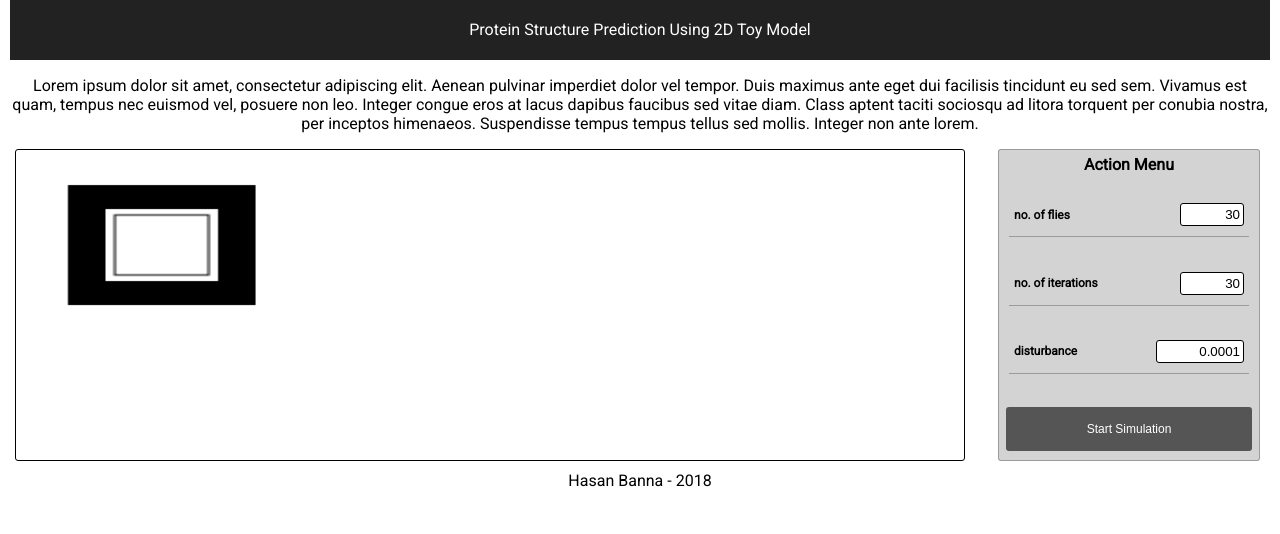
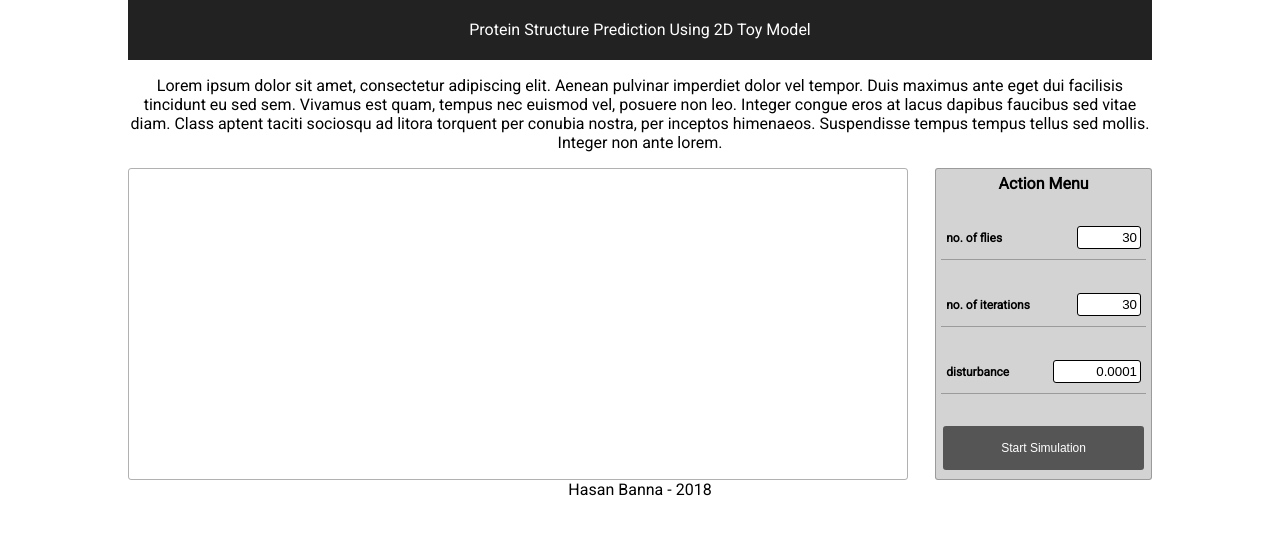
Before and after one commit to hasanbanna/dispersive-flies-showcase, a React (Create React App) app: page / in a window 1280 px wide. Shown: the top 534 px of the page. Built offline with nearby package versions, Linux system fonts and the light colour scheme.

Commit message:
layout changes

```diff
--- a/src/App.css
+++ b/src/App.css
@@ -4,6 +4,11 @@
   text-align: center;
   font-family: 'Roboto';
   -webkit-font-smoothing: antialiased;
+  display: flex;
+  flex-direction: column;
+  width: 80%;
+  margin: auto;
+  /* border: 1px solid black; */
 }
 
 .App-header {
@@ -21,9 +26,6 @@
   font-size: large;
 }
 
-div {
-  margin:0 5px 5px 5px;
-}
 .simulation-container {
   display: flex;
   justify-content: space-between;
@@ -133,7 +135,3 @@ tr:nth-child(even) {
   cursor: pointer;
   border-radius: 3px;
 }
-
-#tutorial {
-  border: 1px solid black;
-}
--- a/src/App.js
+++ b/src/App.js
@@ -32,7 +32,7 @@ class Simulation extends Component {
   render () {
     return (
     <div className="simulation-container">
-      <canvas className="canvas" id="tutorial" width="500" height="250"></canvas>
+      <canvas className="canvas" id="tutorial" width="150" height="250"></canvas>
       <ActionMenu />
     </div>
     )
@@ -40,10 +40,10 @@ class Simulation extends Component {
   componentDidMount() {
     let canvas = document.getElementById('tutorial');
     if(canvas.getContext){
-      var ctx = canvas.getContext('2d');
-      ctx.fillRect(25, 25, 100, 100);
-      ctx.clearRect(45, 45, 60, 60);
-      ctx.strokeRect(50, 50, 50, 50);
+      // var ctx = canvas.getContext('2d');
+      // ctx.fillRect(25, 25, 100, 100);
+      // ctx.clearRect(45, 45, 60, 60);
+      // ctx.strokeRect(50, 50, 50, 50);
     }
   }
 }
```
